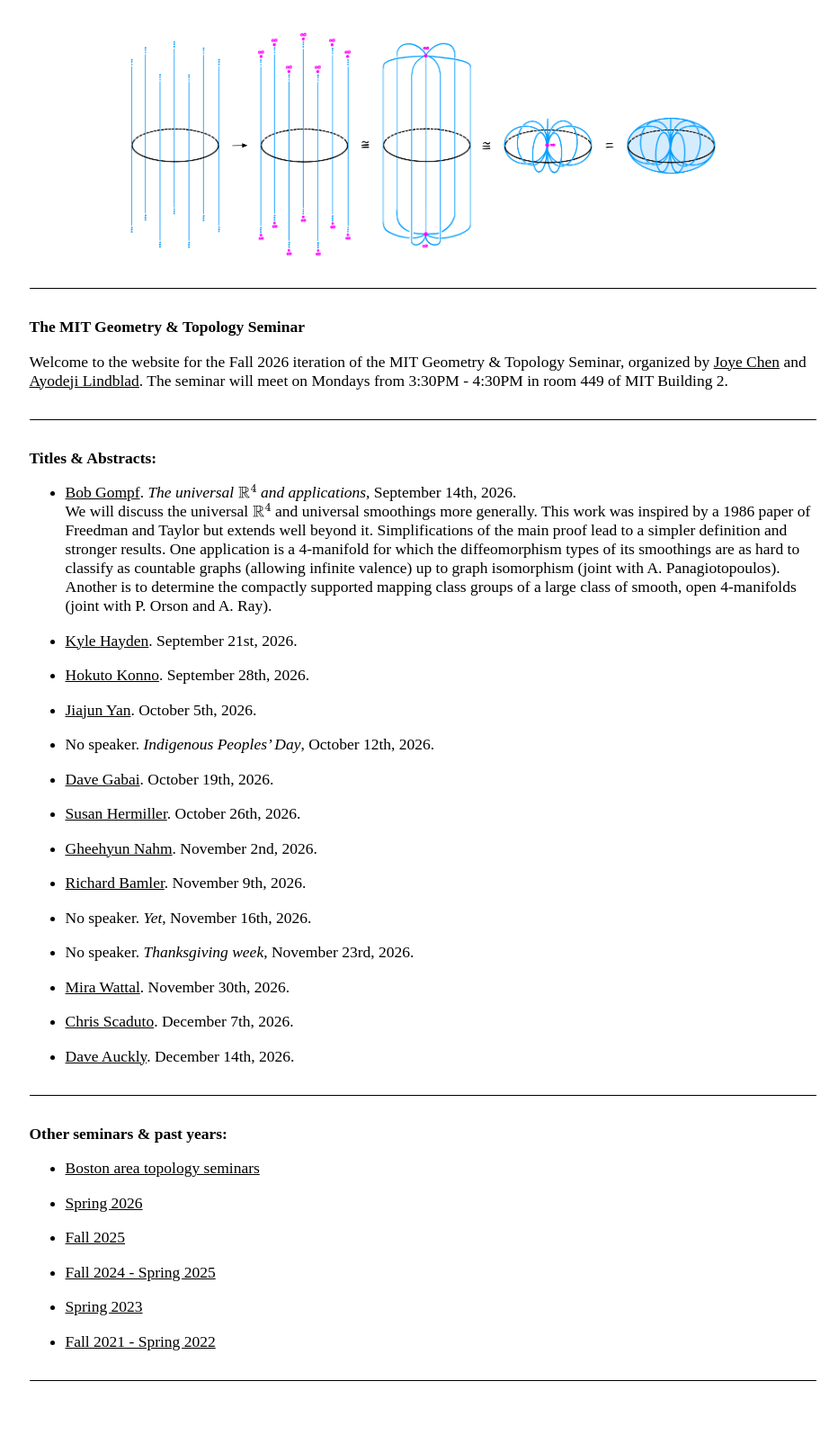
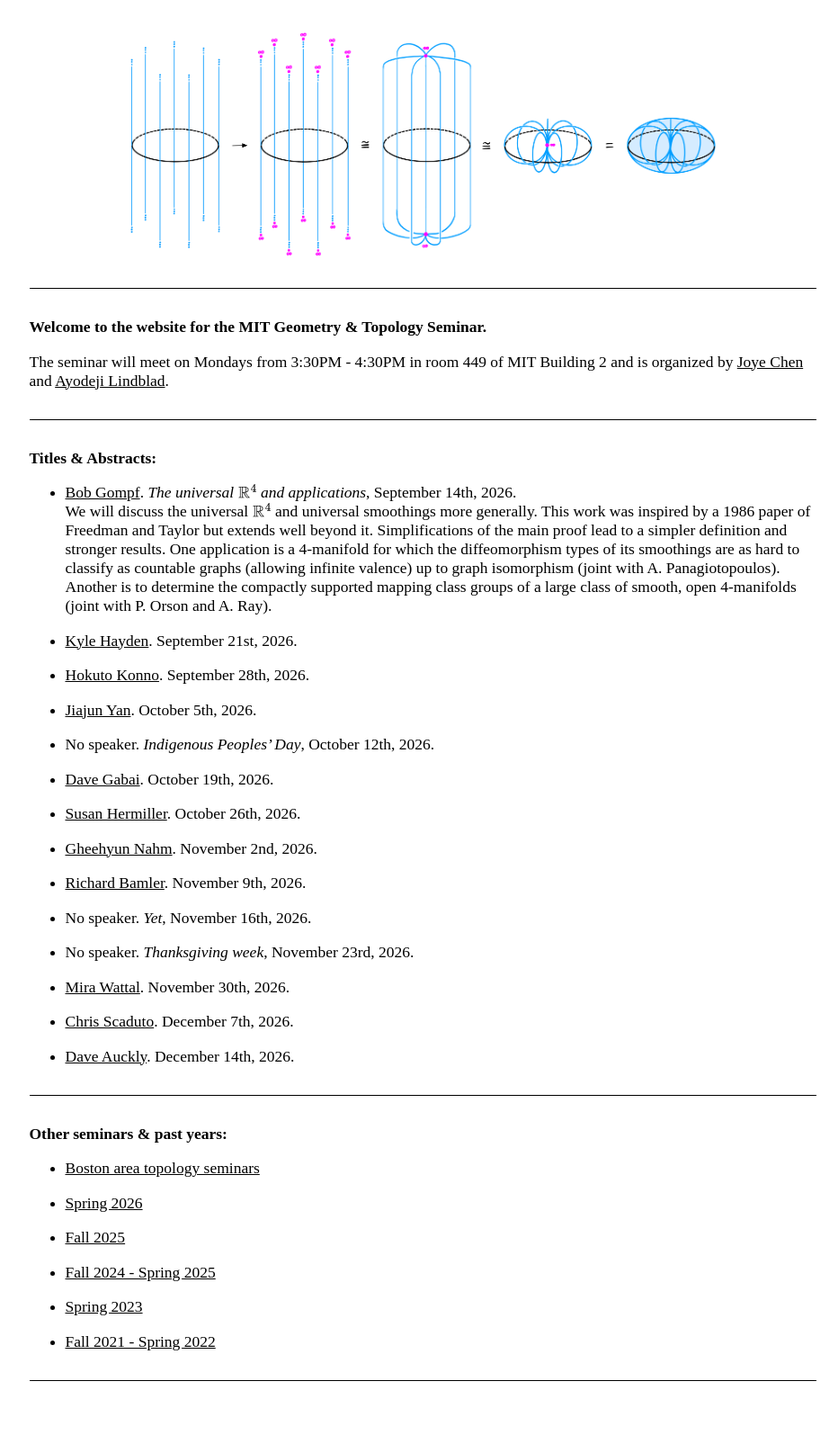
Before and after one commit to AyodejiLindblad/AyodejiLindblad.github.io, a Jekyll site: the page built from seminars/MIT-G&T-FA26/index.md, in a window 1280 px wide. Shown: the whole page at 90% size, without its empty margins (170-1102 px from the left). Built offline with Jekyll 4.4.1, drawn with Linux system fonts in a browser that asks for light colours; some web fonts are replaced.

Commit message:
swapping wording

```diff
--- a/seminars/MIT-G&T-FA26/index.md
+++ b/seminars/MIT-G&T-FA26/index.md
@@ -6,7 +6,7 @@ layout: default
 {% include mathjax.html %}
 
 <div style="text-align: center;">
-<figure style="margin: 0;">
+<figure style="margin: 0.4;">
 <img src="/figures/ThomSpace.png">
 </figure>
 </div>
@@ -14,10 +14,10 @@ layout: default
 
 ---
 
-**The MIT Geometry & Topology Seminar**
+**Welcome to the website for the MIT Geometry & Topology Seminar.**
 
 
-Welcome to the website for the Fall 2026 iteration of the MIT Geometry & Topology Seminar, organized by [Joye Chen](https://math.mit.edu/directory/profile.html?pid=2584) and [Ayodeji Lindblad](https://low-dim.top). The seminar will meet on Mondays from 3:30PM - 4:30PM in room 449 of MIT Building 2.
+The seminar will meet on Mondays from 3:30PM - 4:30PM in room 449 of MIT Building 2 and is organized by [Joye Chen](https://math.mit.edu/directory/profile.html?pid=2584) and [Ayodeji Lindblad](https://low-dim.top).
 
 
 ---
```
